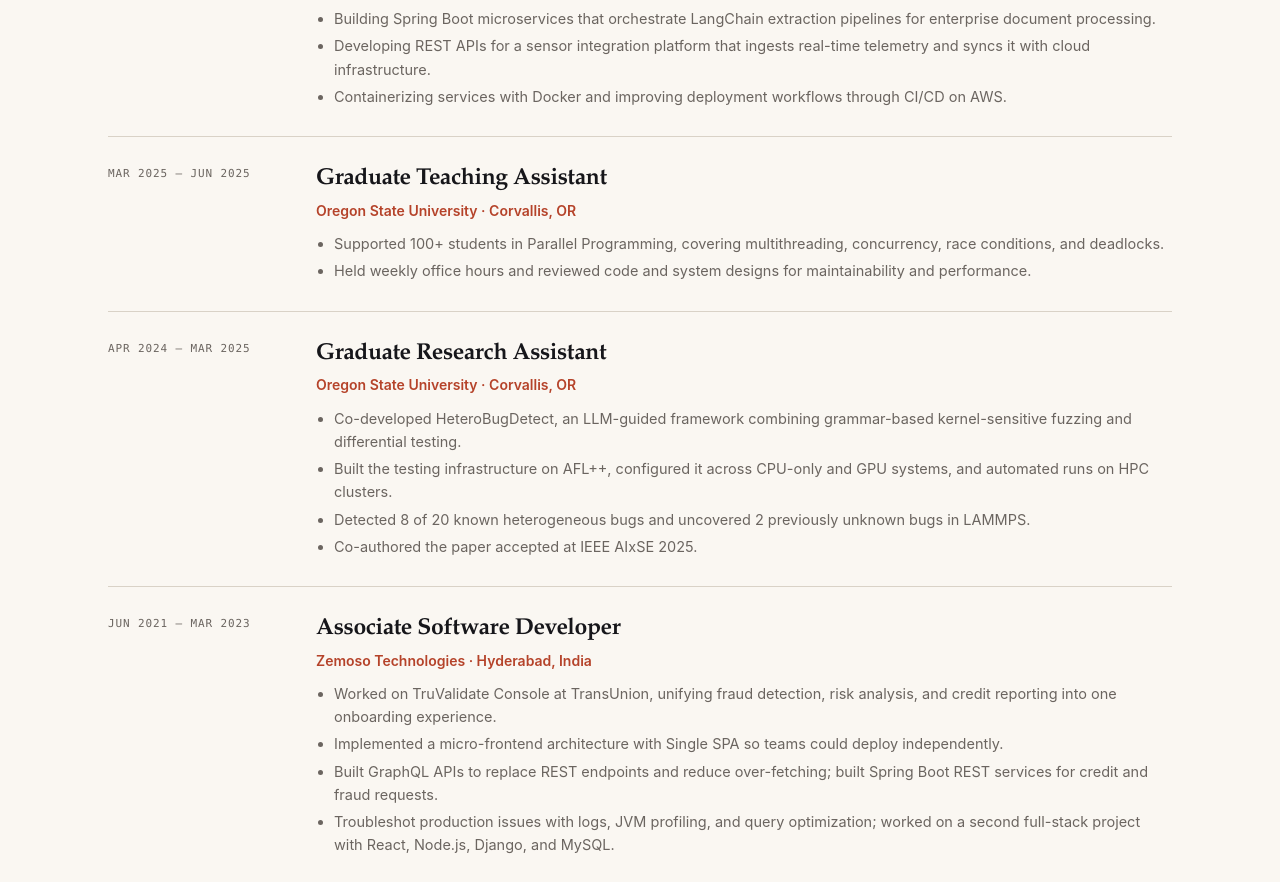
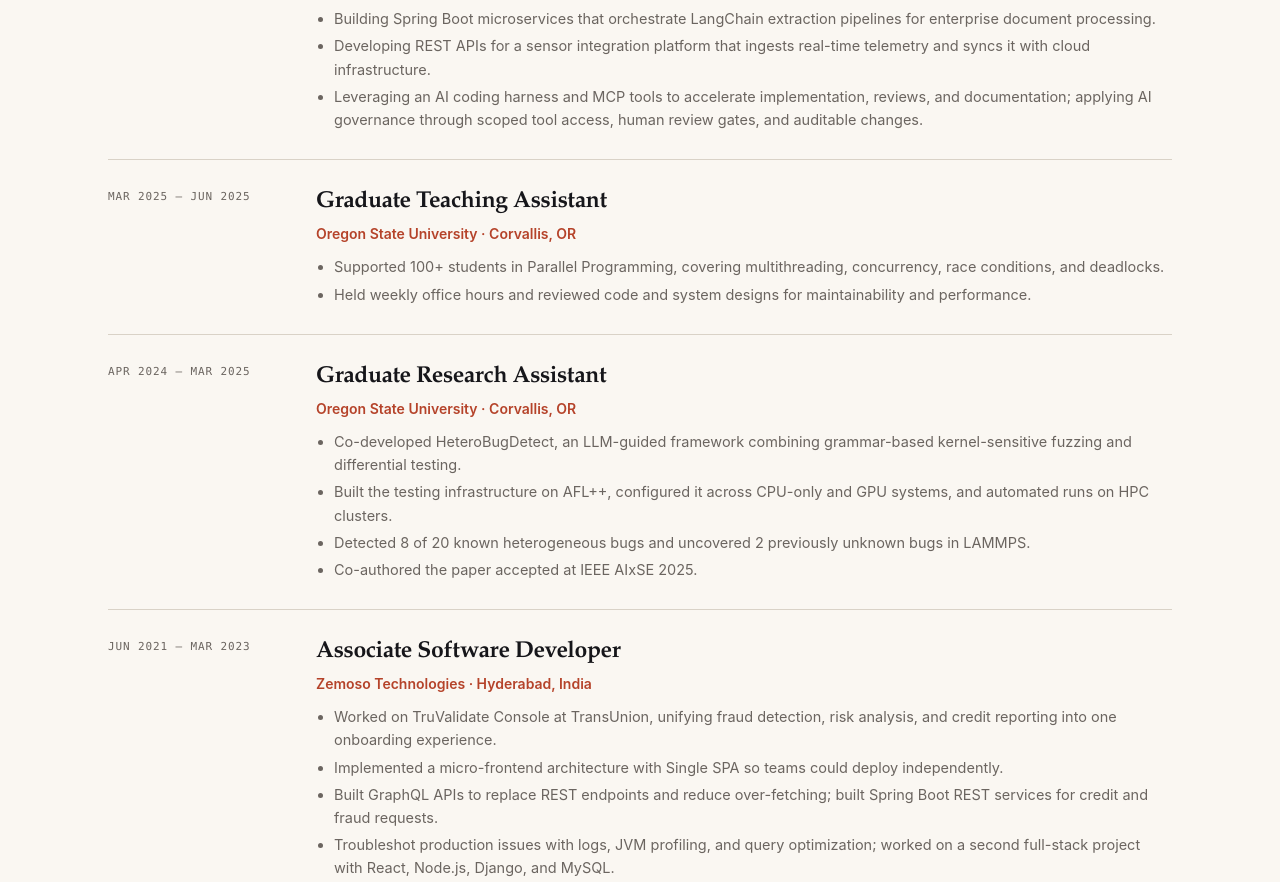
Before and after one commit to aakashkulkarni36/aakashkulkarni36.github.io, a plain HTML site: page index.html in a window 1280 px wide. Shown: the part 3911-4793 px from the top of the page. Drawn offline with Linux system fonts and the light colour scheme.

Commit message:
Update Cloudvik role with AI harness, MCP, and governance

```diff
--- a/index.html
+++ b/index.html
@@ -571,7 +571,7 @@
             <ul>
               <li>Building Spring Boot microservices that orchestrate LangChain extraction pipelines for enterprise document processing.</li>
               <li>Developing REST APIs for a sensor integration platform that ingests real-time telemetry and syncs it with cloud infrastructure.</li>
-              <li>Containerizing services with Docker and improving deployment workflows through CI/CD on AWS.</li>
+              <li>Leveraging an AI coding harness and MCP tools to accelerate implementation, reviews, and documentation; applying AI governance through scoped tool access, human review gates, and auditable changes.</li>
             </ul>
           </div>
         </div>
```
Also changed, not shown: 1 other file.
